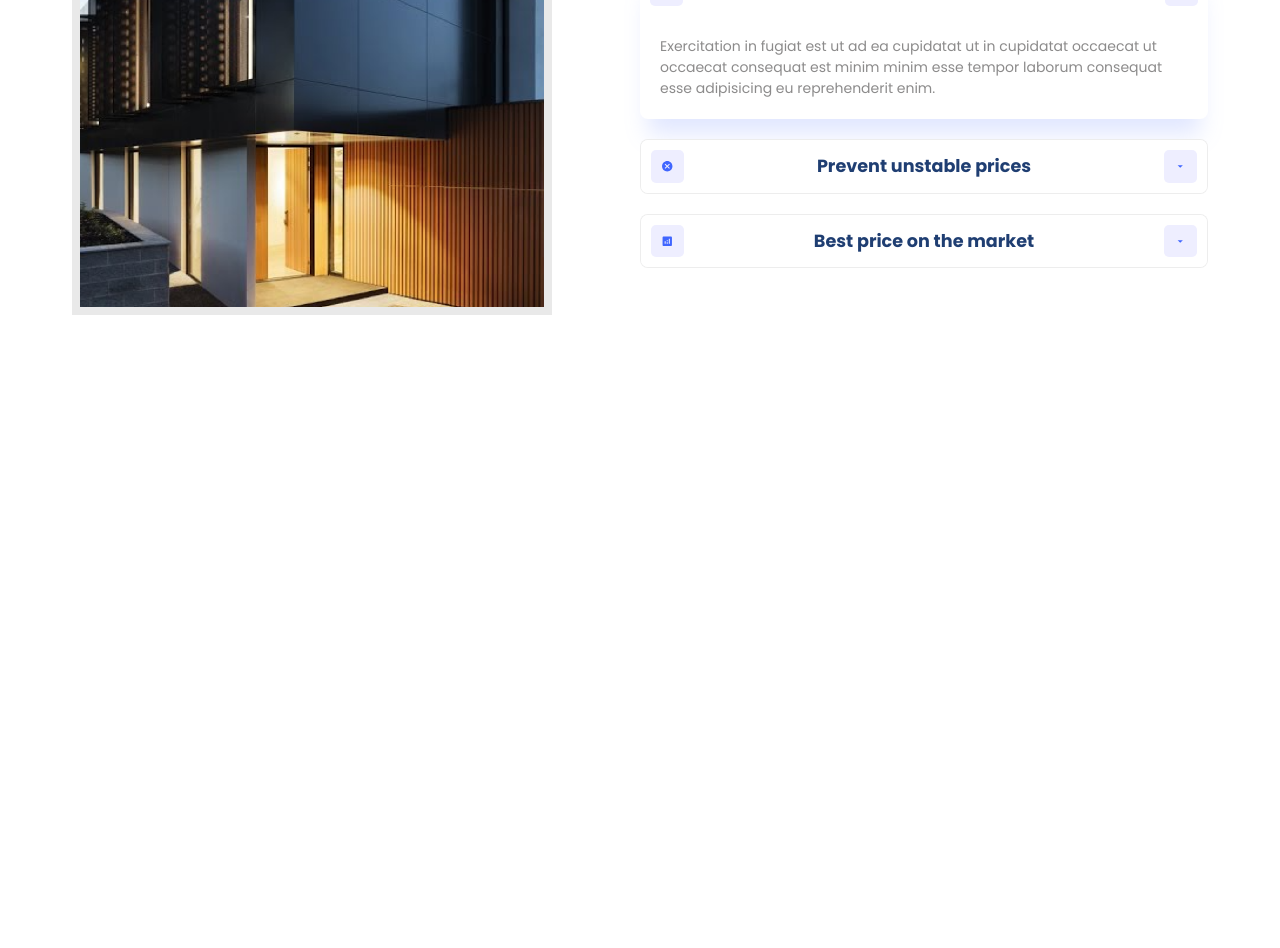
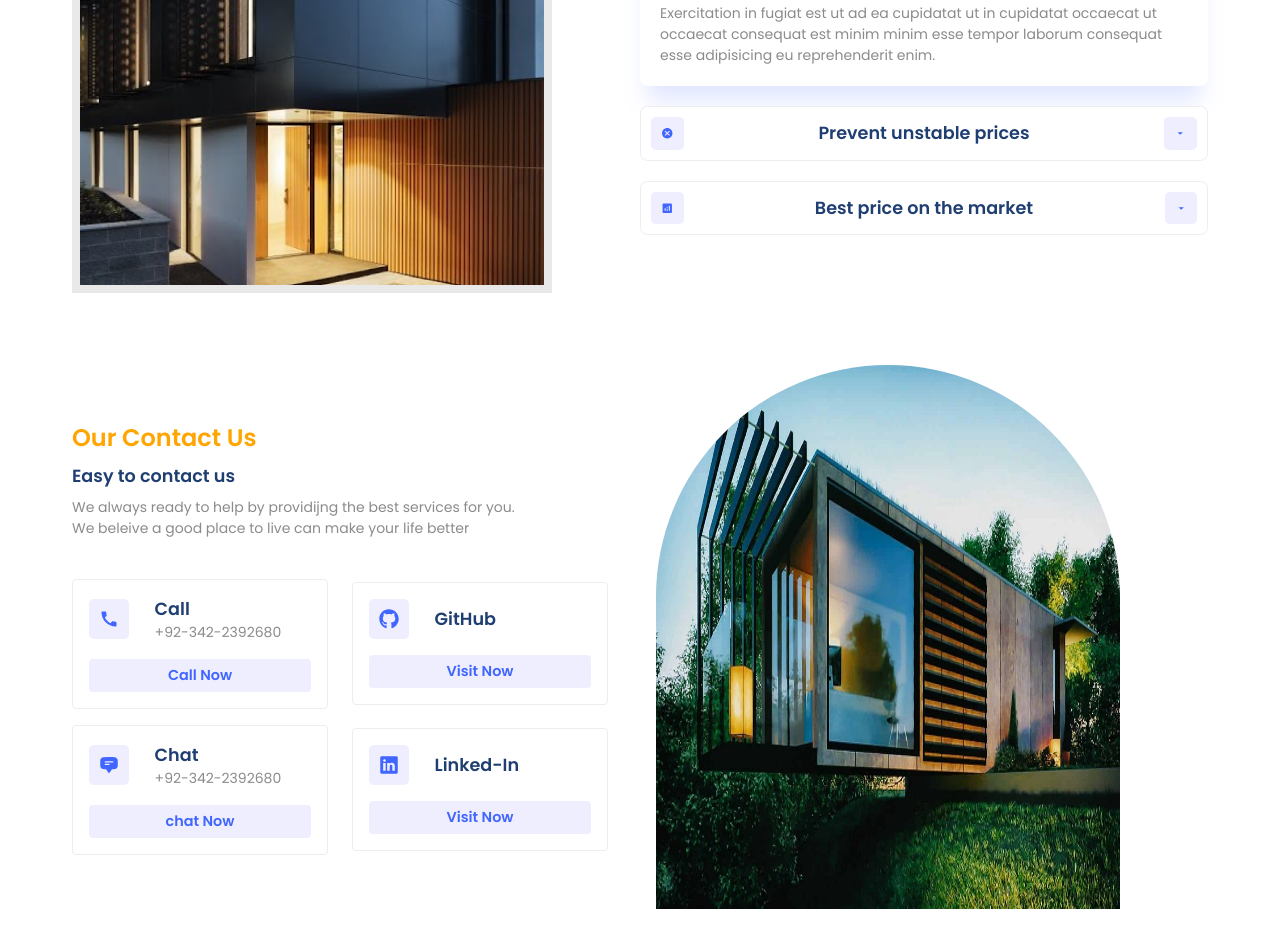
Before and after one commit to ali27-dev/real-Estate-website, a React (Vite) app: page / in a window 1280 px wide. Shown: the part 1640-2588 px from the top of the page. Before the commit the page ends 1987 px from the top, so only its background shows below. Built offline with nearby package versions, Linux system fonts and the light colour scheme.

Commit message:
i am complete the Contact section but there is some problem i will fix it soon and in this scetion i am use icons import from react library,lastly i am use my accounts and  link with the contact buttons

```diff
--- a/src/App.jsx
+++ b/src/App.jsx
@@ -4,7 +4,7 @@ import "./App.css";
 import Companies from "./components/Companies/Companies.jsx";
 import Residences from "./components/Residences/Residences.jsx";
 import Value from "./components/Values/Value.jsx";
-
+import Contact from "./components/Contact/Contact.jsx";
 function App() {
   return (
     <div className="App">
@@ -16,6 +16,7 @@ function App() {
       <Companies />
       <Residences />
       <Value />
+      <Contact />
     </div>
   );
 }
--- /dev/null
+++ b/src/components/Contact/Contact.css
@@ -0,0 +1,73 @@
+.c-container {
+  justify-content: space-between;
+}
+.c-container > div {
+  flex: 1;
+}
+
+.c-left {
+  gap: 0.8rem;
+}
+.c-right {
+  width: 100%;
+}
+
+.contact-modes {
+  margin-top: 3.2rem;
+  gap: 1.6rem;
+}
+.contact-modes .row {
+  gap: 2.4rem;
+}
+.mode {
+  width: 25.6rem;
+  padding: 1.6rem;
+  border: 0.8px solid rgba(128, 128, 128, 0.143);
+  border-radius: 4px;
+  gap: 1.6rem;
+  transition: all 300ms ease-in;
+}
+
+.mode .button,
+.button > a {
+  text-decoration: none;
+  width: 100%;
+  gap: 1.44rem;
+  background: var(--light-blue);
+  color: var(--blue);
+  font-size: 1.44rem;
+  font-weight: 600;
+}
+
+.mode > :nth-child(1) {
+  width: 100%;
+  gap: 2.56rem;
+}
+.mode .detail .primary-text,
+.primary-text {
+  font-size: 1.76rem;
+  font-weight: 600;
+}
+
+.mode:hover,
+.mode:active {
+  scale: 1.1;
+  box-shadow: var(--shadow);
+}
+.mode .button:hover,
+.mode .button:active {
+  background: var(--blue-gradient);
+  color: white;
+  scale: 0.8;
+}
+
+/* .contact-modes,
+.row,
+.mode,
+.start,
+.icon,
+.detail,
+.button {
+  padding: 5px;
+  border: 2px solid black;
+} */
--- /dev/null
+++ b/src/components/Contact/Contact.jsx
@@ -0,0 +1,135 @@
+import { MdCall } from "react-icons/md";
+import { FaVideo } from "react-icons/fa";
+import { HiChatBubbleBottomCenterText } from "react-icons/hi2";
+import { FaGithub } from "react-icons/fa";
+import { IoLogoLinkedin } from "react-icons/io5";
+import "./Contact.css";
+
+export default function Contect() {
+  return (
+    <section className="c-wrapper">
+      <div className="paddings inner-width flex-center c-container">
+        {/* left */}
+        <div className="c-left flex-col-start">
+          <h3 className="orange-text">Our Contact Us</h3>
+          <h2 className="primary-text">Easy to contact us</h2>
+          <p className="secondary-text">
+            We always ready to help by providijng the best services for you.
+            <br />
+            We beleive a good place to live can make your life better
+          </p>
+
+          {/* contacts-box-start */}
+          <div className="flex-col-start contact-modes">
+            {/* first-row-start */}
+            <div className="flex-start row">
+              {/* first-mode-start */}
+              <div className="flex-col-center mode">
+                {/* for-icon,number and detail-start */}
+                <div className="flex-start start">
+                  {/* icon */}
+                  <div className="icon flex-center">
+                    <MdCall size={20} />
+                  </div>
+                  {/* detail */}
+                  <div className="flex-col-start detail">
+                    <span className="primary-text detail">Call</span>
+                    <span className="secondary-text">+92-342-2392680</span>
+                  </div>
+                </div>
+                {/* for-icon,number and detail-end */}
+                <div className="flex-center button">Call Now</div>
+              </div>
+              {/* first-mode-end */}
+
+              {/* second-mode-start */}
+              <div className="flex-col-center mode">
+                {/* for-icon,number and detail-start */}
+                <div className="flex-start start">
+                  {/* icon */}
+                  <div className="icon flex-center">
+                    <FaGithub size={20} />
+                  </div>
+                  {/* detail */}
+                  <div className="flex-col-start detail">
+                    <span className="primary-text detail">GitHub</span>
+                    {/* <span className="secondary-text">+92-342-2392680</span> */}
+                  </div>
+                </div>
+                {/* for-icon,number and detail-end */}
+                <div className="flex-center button">
+                  <a
+                    href="https://github.com/"
+                    target="_blank"
+                    className="flex-center"
+                  >
+                    Visit Now
+                  </a>
+                </div>
+              </div>
+              {/* second-mode-end */}
+            </div>
+            {/* first-row-end */}
+
+            {/* second-row-start */}
+            <div className="flex-start row">
+              {/* first-mode-start */}
+              <div className="flex-col-center mode">
+                {/* for-icon,number and detail-start */}
+                <div className="flex-start start">
+                  {/* icon */}
+                  <div className="icon flex-center">
+                    <HiChatBubbleBottomCenterText size={20} />
+                  </div>
+                  {/* detail */}
+                  <div className="flex-col-start detail">
+                    <span className="primary-text detail">Chat</span>
+                    <span className="secondary-text">+92-342-2392680</span>
+                  </div>
+                </div>
+                {/* for-icon,number and detail-end */}
+                <div className="flex-center button">chat Now</div>
+              </div>
+              {/* first-mode-end */}
+
+              {/* second-mode-start */}
+              <div className="flex-col-center mode">
+                {/* for-icon,number and detail-start */}
+                <div className="flex-start start">
+                  {/* icon */}
+                  <div className="icon flex-center">
+                    <IoLogoLinkedin size={20} />
+                  </div>
+                  {/* detail */}
+                  <div className="flex-col-start detail">
+                    <span className="primary-text detail">Linked-In</span>
+                    {/* <span className="secondary-text">+92-342-2392680</span> */}
+                  </div>
+                </div>
+                {/* for-icon,number and detail-end */}
+                <div className="flex-center button">
+                  <a
+                    href="https://www.linkedin.com/feed/?trk=guest_homepage-basic_google-one-tap-submit"
+                    target="_blank"
+                    className="flex-center"
+                  >
+                    Visit Now
+                  </a>
+                </div>
+              </div>
+              {/* second-mode-end */}
+            </div>
+            {/* second-row-end */}
+          </div>
+          {/* contacts-box-end */}
+        </div>
+        {/* right */}
+        <div className="c-right">
+          <div className="image-container">
+            <img src="./contact.jpg" alt="" />
+          </div>
+        </div>
+      </div>
+    </section>
+  );
+}
--- a/src/style.css
+++ b/src/style.css
@@ -5,7 +5,7 @@
   --blue-gradient: linear-gradient(97.05deg, #4066ff 3.76%, #2949c6 100%);
   --orange-gradient: linear-gradient(270deg, #ffb978 0%, #ff922d 100%);
   --blue: #4066ff;
-  --lightBlue: #eeeeff;
+  --light-blue: #eeeeff;
   --shadow: 0px 23px 21px -8px rgba(136, 160, 255, 0.25);
 }
 
```
